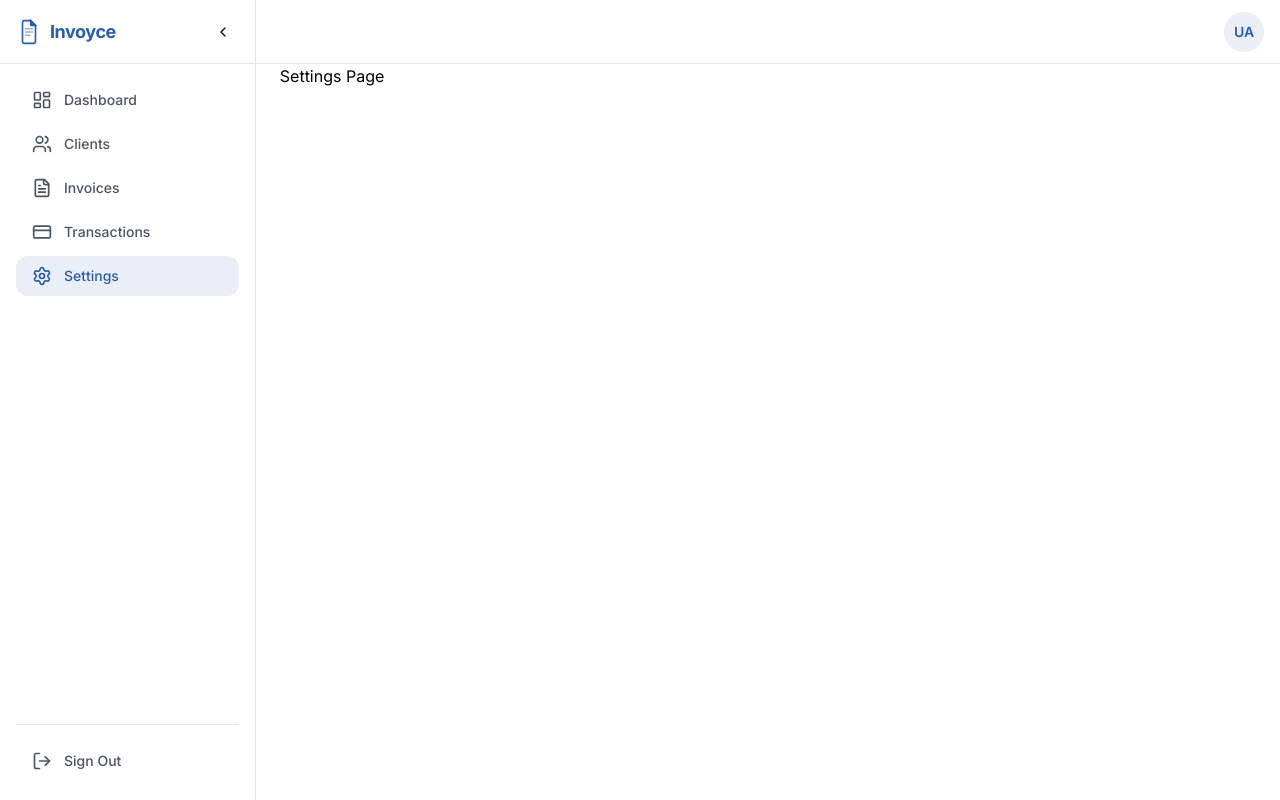
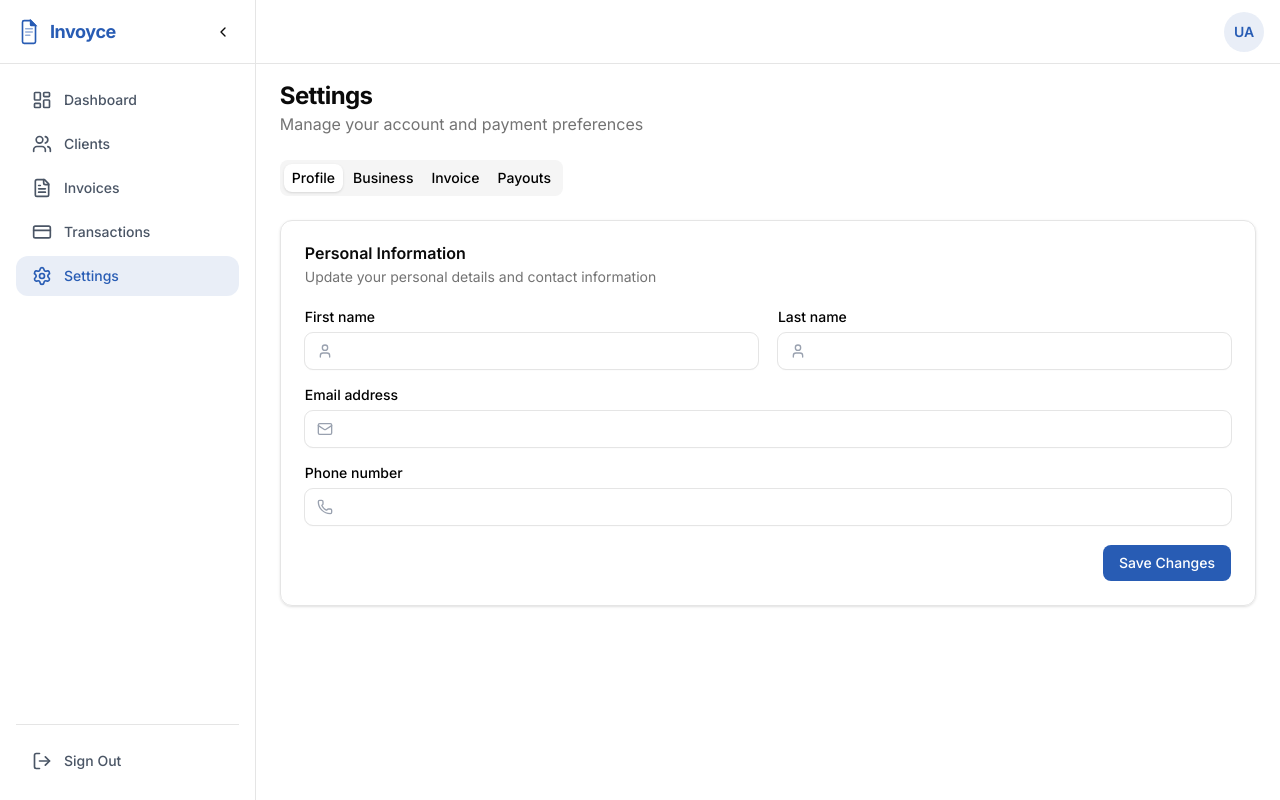
Before and after one commit to Uchenna99/Invoyce.pro-Clone, a React (Vite) app: page /dashboard/settings in a window 1280 px wide. Built offline with nearby package versions, Linux system fonts and the light colour scheme.

Commit message:
profile section done

```diff
--- /dev/null
+++ b/src/Components/Dashboard/ProfileForm.tsx
@@ -0,0 +1,81 @@
+import { Mail, Phone, User } from "lucide-react";
+
+
+const ProfileForm = () => {
+  return (
+    <>
+        <div className="w-full border border-border rounded-xl shadow shadow-shadow px-6 py-5 flex flex-col gap-5">
+
+            <div className="flex flex-col">
+                <p className="font-semibold text-text-black mb-[2px]">Personal Information</p>
+                <p className="text-text-gray text-sm">
+                    Update your personal details and contact information
+                </p>
+            </div>
+
+
+            <div className="w-full flex flex-col gap-4">
+
+                <div className="w-full flex gap-5">
+
+                    <div className="flex flex-col gap-[6px] flex-1">
+                        <label htmlFor="1" className="text-sm font-medium">First name</label>
+                        <div className="flex items-center relative">
+                            <User size={16} color="#99a1af" className="absolute left-3"/>
+                            <input type="text" id="1"
+                                className="w-full h-9 rounded-lg border-none pl-9 pr-4 md:text-sm text-[#0a0a0a] placeholder-[#737373] shadow-xs
+                                transition-all duration-300 outline outline-[#e5e5e5] focus:outline-[#285cb4] focus:ring-4 focus:ring-[#285cb4]/50"
+                            />
+                        </div>
+                    </div>
+                    <div className="flex flex-col gap-[6px] flex-1">
+                        <label htmlFor="2" className="text-sm font-medium">Last name</label>
+                        <div className="flex items-center relative">
+                            <User size={16} color="#99a1af" className="absolute left-3"/>
+                            <input type="text" id="2"
+                                className="w-full h-9 rounded-lg border-none pl-9 pr-4 md:text-sm text-[#0a0a0a] placeholder-[#737373] shadow-xs
+                                transition-all duration-300 outline outline-[#e5e5e5] focus:outline-[#285cb4] focus:ring-4 focus:ring-[#285cb4]/50"
+                            />
+                        </div>
+                    </div>
+
+                </div>
+
+                <div className="flex flex-col gap-[6px] w-full">
+                    <label htmlFor="3" className="text-sm font-medium">Email address</label>
+                    <div className="flex items-center relative">
+                        <Mail size={16} color="#99a1af" className="absolute left-3"/>
+                        <input type="text" id="3"
+                            className="w-full h-9 rounded-lg border-none pl-9 pr-4 md:text-sm text-[#0a0a0a] placeholder-[#737373] shadow-xs
+                            transition-all duration-300 outline outline-[#e5e5e5] focus:outline-[#285cb4] focus:ring-4 focus:ring-[#285cb4]/50"
+                        />
+                    </div>
+                </div>
+
+                <div className="flex flex-col gap-[6px] w-full">
+                    <label htmlFor="4" className="text-sm font-medium">Phone number</label>
+                    <div className="flex items-center relative">
+                        <Phone size={16} color="#99a1af" className="absolute left-3"/>
+                        <input type="text" id="4"
+                            className="w-full h-9 rounded-lg border-none pl-9 pr-4 md:text-sm text-[#0a0a0a] placeholder-[#737373] shadow-xs
+                            transition-all duration-300 outline outline-[#e5e5e5] focus:outline-[#285cb4] focus:ring-4 focus:ring-[#285cb4]/50"
+                        />
+                    </div>
+                </div>
+
+            </div>
+
+
+            <div className="w-full flex justify-end">
+                <button className="w-fit flex items-center bg-primary hover:bg-primary/90 text-white font-medium px-4
+                    justify-center rounded-lg h-9 text-sm text-nowrap mb-1">
+                    Save Changes
+                </button>
+            </div>
+
+        </div>
+    </>
+  )
+}
+
+export default ProfileForm;
--- a/src/Pages/UserSettingsPage.tsx
+++ b/src/Pages/UserSettingsPage.tsx
@@ -1,9 +1,47 @@
+import { useState } from "react";
+import ProfileForm from "../Components/Dashboard/ProfileForm";
 
 
 const UserSettingsPage = () => {
+  const [selectedTab, setSelectedTab] = useState('Profile');
+  const tabs = ['Profile', 'Business', 'Invoice', 'Payouts'];
+
   return (
     <>
-        <p>Settings Page</p>
+        <div className="w-full h-fit flex flex-col max-lg:pb-20 py-4 gap-6 ">
+
+          <div className="flex flex-col">
+              <h2 className="text-[#0a0a0a] text-2xl font-bold tracking-tight">
+                  Settings
+              </h2>
+              <p className="text-[#737373]">
+                  Manage your account and payment preferences
+              </p>
+          </div>
+
+
+          <div className="w-fit min-w-fit h-9 flex rounded-lg bg-accent p-1 gap-0.5">
+            {
+              tabs.map((tab, index)=>(
+                <div className={`w-fit px-2 h-full rounded-lg flex items-center justify-center cursor-default transition-all duration-200
+                  ${selectedTab === tab? 'bg-white shadow-sm':'bg-transparent'}`}
+                  key={index} onClick={()=> setSelectedTab(tab)}>
+                  <p className="text-sm font-medium">{tab}</p>
+                </div>
+
+              ))
+            }
+          </div>
+
+
+          {
+            selectedTab === 'Profile'?
+            <ProfileForm/>
+            :
+            null
+          }
+
+        </div>
     </>
   )
 }
```
